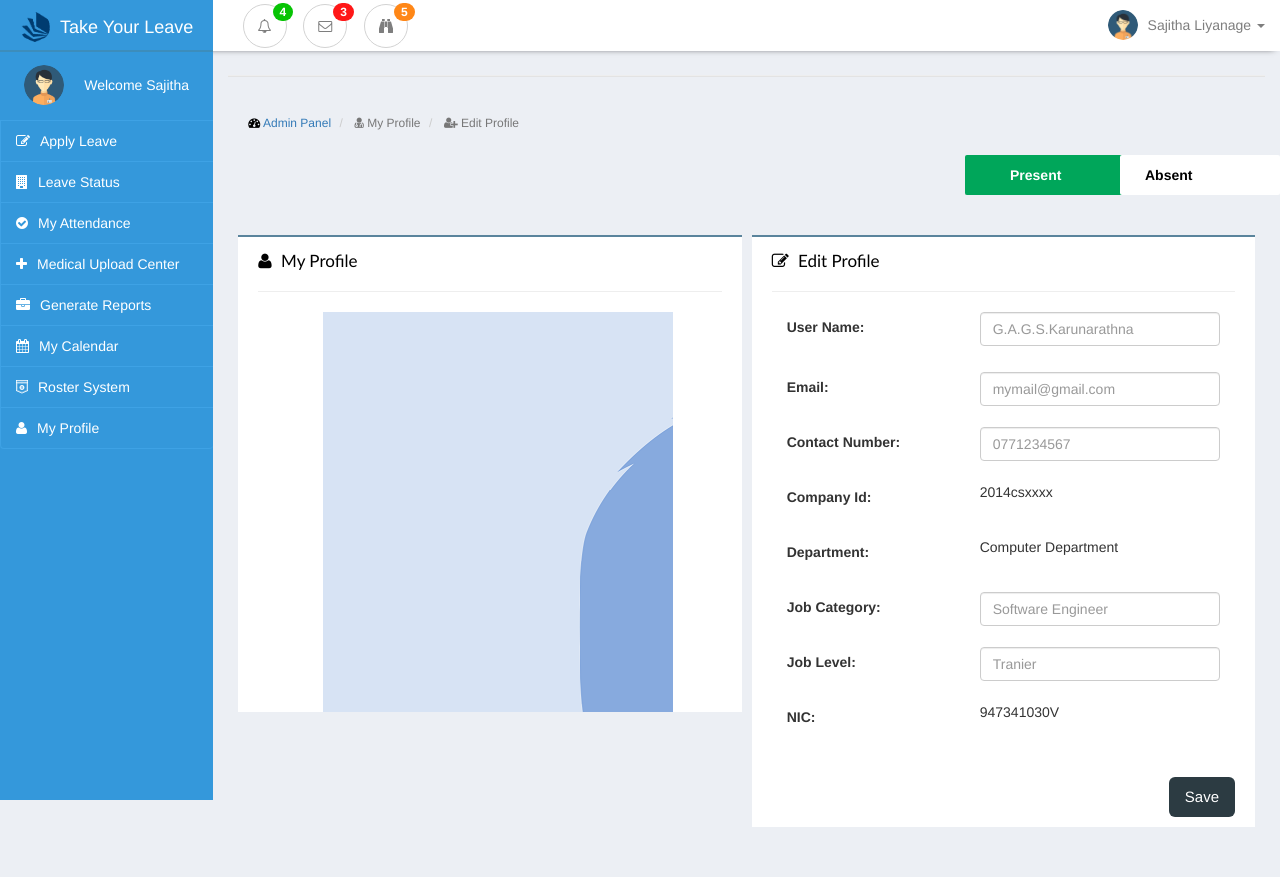
After one commit to sajithaliyanage/Team-IGNIS, a PHP site: page /view/site/editProfile.php in a window 1280 px wide. The commit adds this page. Run offline with PHP 8.4, Linux system fonts and the light colour scheme.

Commit message:
edit prof details

```diff
--- a/public/css/leave-interface.css
+++ b/public/css/leave-interface.css
@@ -83,28 +83,22 @@
     border-top:2px solid #5a849c;
 }
 
-.nortification-box-top3{
+
+#imageBox{
+    background-image:url('../images/default.png');
     background-color:#FFFFFF;
+    margin-left:50px !important;
+    margin-right:50px !important;
+    width:350px;
+    height:400px;
+
+}
+#imageBox:hover {
+    background-image:url('../images/default_hover.png');
     padding-left:20px !important;
     padding-right:20px !important;
-    border-top:2px solid #5a849c;
-    padding-top: 20px;
-}
 
 
-/*for profile interface*/
-.nortification-box-top1{
-    background-color:#FFFFFF;
-    padding-left:20px !important;
-    padding-right:20px !important;
-    /*border-top:2px solid #5a849c;*/
-}
-
-.nortification-box-top2{
-    background-color:#FFFFFF;
-    padding-left:20px !important;
-    padding-right:20px !important;
-    border-top:2px solid #5a849c;
 }
 /*...*/
 .nortification-box-middle{
@@ -212,9 +206,6 @@
 
 /*apply end*/
 
-
-<<<<<<< HEAD
-=======
 /*medical upload*/
 .upload-box{
     margin-top:20px;
@@ -230,7 +221,7 @@
 }
 /*end medical upload*/
 /*roster start*/
->>>>>>> 7080c5d8c08897c43b1a5d58c06426bd9d10eadf
+
 .outer-filter-roster{
     border-color:transparent ;
 }
--- /dev/null
+++ b/view/site/editProfile.php
@@ -0,0 +1,175 @@
+<?php
+$var = "editProfile";
+?>
+<!DOCTYPE html>
+<html lang="en">
+<head>
+    <meta http-equiv="content-type" content="text/html; charset=UTF-8">
+    <meta charset="utf-8">
+    <meta http-equiv="X-UA-Compatible" content="IE=edge">
+    <meta name="viewport" content="width=device-width, initial-scale=1">
+
+    <title>Take Your Leave | Online</title>
+
+    <link href="../../public/css/bootstrap.min.css" rel="stylesheet">
+    <link href="../../public/css/interface-leftmenu.css" rel="stylesheet">
+    <link href="../../public/css/leave-interface.css" rel="stylesheet">
+    <link href="../../public/css/navbar-style.css" rel="stylesheet">
+    <link href="../../public/css/font-awesome.min.css" rel="stylesheet">
+
+</head>
+
+<body style=" background-color: #eceff4 !important;">
+
+<?php include ("../layouts/navbar.php")?>
+
+<div class="container-fluid ">
+    <div class="row ">
+
+        <div class="col-sm-2 col-xs-12 left-menu-div side-bar-display">
+            <?php include ("../layouts/leftbar.php")?>
+        </div>
+
+        <div class="col-sm-10 col-xs-12 admin-background col-sm-push-2" style="position: relative;">
+
+            <hr style="border-bottom:1px solid #e3e3e3;">
+
+            <div class="row padding-row">
+                <div class="row">
+                    <div class="col-lg-12">
+                        <ol class="breadcrumb breadcrumb-style">
+                            <li>
+                                <i class="fa fa-dashboard"></i>  <a href="index.php">Admin Panel</a>
+                            </li>
+                            <li class="active">
+                                <i class="fa fa-user-md"></i> My Profile
+                            </li>
+                            <li class="active">
+                                <i class="fa fa-user-plus"></i> Edit Profile
+                            </li>
+                        </ol>
+                    </div>
+                </div>
+            </div>
+
+            <div class="row padding-row">
+                <div class="col-xs-12 col-sm-6 padding-box">
+
+                    <div class="row">
+                        <div class="row"><br><br><br><br></div>
+                        <div class="col-xs-12 nortification-box-top">
+                            <h5 class="nortification-box-heading"><i class="fa fa-user icon-margin-right" aria-hidden="true"></i>
+                                My Profile</h5>
+                            <hr>
+                            <div class="col-xs-10">
+
+                                <a href="#"><div id="imageBox"></div></a>
+
+                            </div>
+                        </div>
+                    </div>
+                    <br><br>
+
+
+
+                </div>
+
+                <div class="col-sm-6 col-xs-12 padding-box">
+
+                    <div class="row">
+
+                        <ul class="nav nav-tabs navbar-right" role="tablist">
+                            <li role="presentation" class="active tab-box-1"><a href="attendance.php" class="tab-box-1" aria-controls="home" role="tab" data-toggle="tab""><b>Present</b></a></li>
+                            <li role="presentation" class="active tab-box-2"><a href="attendance.php" aria-controls="profile" class="tab-box-2" role="tab" data-toggle="tab"><b>Absent</b></a></li>
+                        </ul>
+
+                        <div>
+
+                            <br><br><br><br>
+                            <div class="row">
+
+                                <div class="col-xs-12">
+
+                                    <div class="col-xs-12 nortification-box-top">
+                                        <h5 class="nortification-box-heading"><i class="fa fa-edit icon-margin-right" aria-hidden="true"></i>
+                                            Edit Profile</h5>
+                                        <hr>
+
+                                        <div class="form-group">
+                                            <label class="col-xs-5 control-label form-lable">User Name:</label>
+                                            <div class="col-sm-7 col-xs-12">
+                                                <input id="service_name" name="emp_name" type="text" placeholder="G.A.G.S.Karunarathna"
+                                                       class="form-control input-md" required>
+                                            </div>
+                                        </div>
+                                        <br><br><br>
+                                        <div class="form-group">
+                                            <label class="col-xs-5 control-label form-lable">Email:</label>
+                                            <div class="col-sm-7 col-xs-12">
+                                                <input id="service_name" name="emp_name" type="text" placeholder="mymail@gmail.com"
+                                                       class="form-control input-md" required>
+                                            </div>
+                                        </div>
+                                        <br><br>
+                                        <div class="form-group">
+                                            <label class="col-xs-5 control-label form-lable">Contact Number:</label>
+                                            <div class="col-sm-7 col-xs-12">
+                                                <input id="service_name" name="emp_name" type="text" placeholder="0771234567"
+                                                       class="form-control input-md" required>
+                                            </div>
+                                        </div>
+                                        <br><br>
+                                        <div class="form-group">
+                                            <label class="col-xs-5 control-label form-lable">Company Id:</label>
+                                            <lable class="col-xs-7 col-xs-12">2014csxxxx</lable>
+                                        </div>
+                                        <br><br>
+                                        <div class="form-group">
+                                            <label class="col-xs-5 control-label form-lable">Department:</label>
+                                            <lable class="col-xs-7 col-xs-12">Computer Department</lable>
+                                        </div>
+                                        <br><br>
+                                        <div class="form-group">
+                                            <label class="col-xs-5 control-label form-lable">Job Category:</label>
+                                            <div class="col-sm-7 col-xs-12">
+                                                <input id="service_name" name="emp_name" type="text" placeholder="Software Engineer"
+                                                       class="form-control input-md" required>
+                                            </div>
+
+                                        </div>
+                                        <br><br>
+                                        <div class="form-group">
+                                            <label class="col-xs-5 control-label form-lable">Job Level:</label>
+                                            <div class="col-sm-7 col-xs-12">
+                                                <input id="service_name" name="emp_name" type="text" placeholder="Tranier"
+                                                       class="form-control input-md" required>
+                                            </div>
+
+                                        </div>
+                                        <br><br>
+                                        <div class="form-group">
+                                            <label class="col-xs-5 control-label form-lable">NIC:</label>
+                                            <lable class="col-xs-7 col-xs-12">947341030V</lable>
+                                        </div>
+
+                                        <br>
+                                        <br><br>
+
+                                        <a href="profile.php"><button class="btn btn-info btn-lg pull-right submit-button" type="submit" >Save</button></a>
+
+
+                                    </div>
+                                </div>
+                            </div>
+                        </div>
+
+                    </div>
+                </div>
+            </div>
+
+        </div>
+
+        <script src="js/jquery.js"></script>
+        <script src="js/bootstrap.js"></script>
+</body>
+</html>
```
Also changed, not shown: view/site/profile.php (+21 -4 lines), view/site/resetpswd.php (+18 -0 lines), public/images/default.png, public/images/default_hover.png (added).
